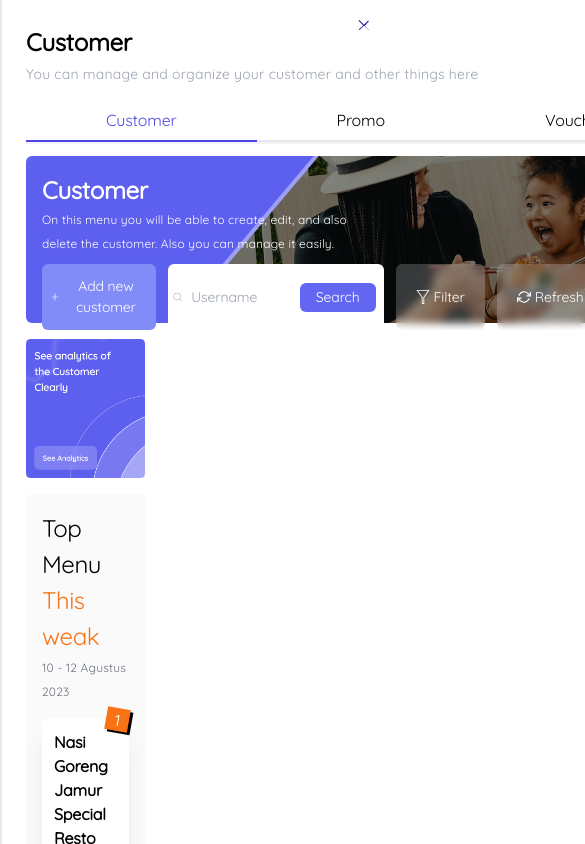
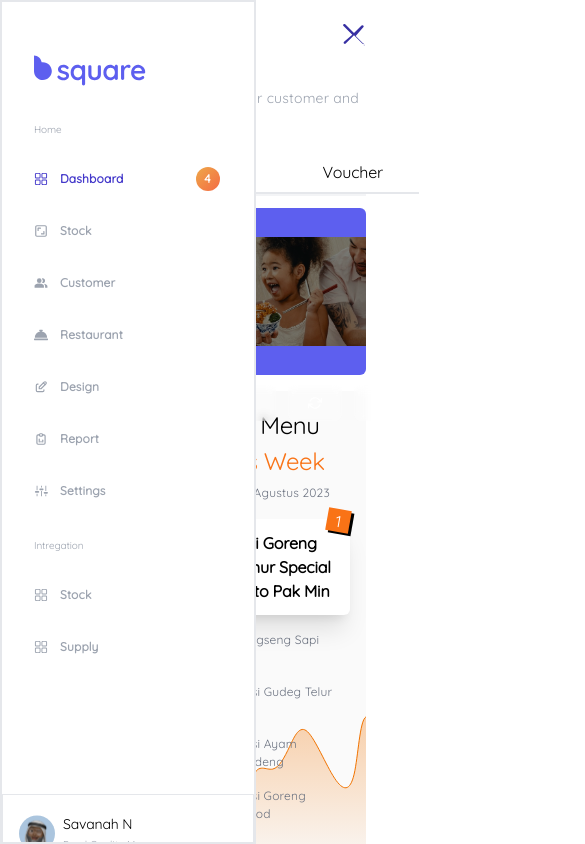
Before and after one commit to BudAzimbud/Dashboard-Beauty-Next, a Next.js app: page / in a window 390 px wide. Both pictures are taken after a click on the button 362 px from the left and 28 px from the top of the page. Shown: the top 844 px of the page, 585 px wide, since content can reach past the window. Built offline with nearby package versions, Linux system fonts and the light colour scheme.

Commit message:
fix responsive

```diff
--- a/src/components/Layout/MenuList.js
+++ b/src/components/Layout/MenuList.js
@@ -45,7 +45,7 @@ function MenuList() {
     );
   };
   return (
-    <nav className="text-gray-400 mt-10 py-2.5 px-8  overflow-y-scroll">
+    <nav className="text-gray-400 mt-10 py-2.5 px-8 h-[80%]  overflow-y-scroll">
       <Image src={Logo} alt="logo" />
       {submenu({
         menus: [
--- a/src/components/Layout/index.js
+++ b/src/components/Layout/index.js
@@ -1,41 +1,49 @@
-import React from 'react'
-import MenuList from './MenuList'
-import Image from 'next/image'
-import UserImage from '../../asset/svg/UserImage.svg'
-import { HumbergerIcon } from '@/asset/config-icons'
+import React from "react";
+import MenuList from "./MenuList";
+import Image from "next/image";
+import UserImage from "../../asset/svg/UserImage.svg";
+import { HumbergerIcon } from "@/asset/config-icons";
 const Layout = ({ children }) => {
-  const [isSidebarOpen, setIsSidebarOpen] = React.useState(false)
+  const [isSidebarOpen, setIsSidebarOpen] = React.useState(false);
   const handleSidebarToggle = () => {
-    setIsSidebarOpen(!isSidebarOpen)
-  }
+    setIsSidebarOpen(!isSidebarOpen);
+  };
 
   return (
     <div className="flex min-h-screen">
       <aside
-        className={`${
-          isSidebarOpen ? 'block' : 'hidden'
-        } border border-1 w-[80%] sm:w-64 sm:block overflow-y-auto `}
+        className={`fixed bg-white overflow-x-auto border border-2 top-0 left-0   z-40  w-64 h-full transition-transform -translate-x-full ${
+          isSidebarOpen ? "translate-x-0" : "sm:translate-x-0"
+        } `}
       >
         <MenuList />
-        <div className=' px-4 pb-3 border border-b-0 bg-white flex flex-col  gap-2  '>
-          <div className='flex mt-4 gap-2 items-center'>
-            <Image src={UserImage} alt="user-image" className='w-[36px]' />
+        <div className="md:mt-0 mt-20 px-4 pb-3 border border-b-0  content-center ">
+          <div className="flex mt-4 gap-2 items-center w-full">
+            <Image src={UserImage} alt="user-image" className="w-[36px]" />
             <div>
-              <span className='font-medium text-[14px]'>Savanah N</span>
-              <p className='text-[10px] text-gray-400'>Food Quality Manager</p>
+              <span className="font-medium text-[14px]">Savanah N</span>
+              <p className="text-[10px] text-gray-400">Food Quality Manager</p>
             </div>
           </div>
-        <button className='bg-red-100 p-2 text-[12px] rounded-md text-red-700'>Logout</button>
+          <button className="bg-red-100 w-full mt-4 p-2 text-[12px] rounded-md text-red-700">
+            Logout
+          </button>
         </div>
       </aside>
-      <main className="flex-1">
-        <div className="sm:hidden">
+      <main className="sm:ml-64 w-full">
+        <div className="p-6 ">
+          <div className="sm:hidden flex justify-end">
             <button
               onClick={handleSidebarToggle}
-            className="text-indigo-800 rounded-full p-2 rounded-md absolute top-3 right-3 focus:outline-none"
+              className="text-indigo-800 rounded-full rounded-md focus:outline-none"
             >
               {isSidebarOpen ? (
-              <svg xmlns="http://www.w3.org/2000/svg" className="h-3 w-3" viewBox="0 0 20 20" fill="currentColor">
+                <svg
+                  xmlns="http://www.w3.org/2000/svg"
+                  className="h-6 w-6"
+                  viewBox="0 0 20 20"
+                  fill="currentColor"
+                >
                   <path
                     fillRule="evenodd"
                     d="M18.293 16.293a1 1 0 01-1.414 0L10 9.414l-6.879 6.88a1 1 0 01-1.414-1.415L8.586 8.999 1.293 1.706A1 1 0 112.707.293L10 7.586l6.293-6.293a1 1 0 111.414 1.415L11.414 9.999l6.879 6.879a1 1 0 010 1.415z"
@@ -43,14 +51,15 @@ const Layout = ({ children }) => {
                   />
                 </svg>
               ) : (
-              <HumbergerIcon />
+                <HumbergerIcon size={30} />
               )}
             </button>
           </div>
-        <div className="p-6">{children}</div>
+          {children}
+        </div>
       </main>
     </div>
-  )
-}
+  );
+};
 
-export default Layout
+export default Layout;
--- a/src/pages/index.js
+++ b/src/pages/index.js
@@ -1,5 +1,5 @@
 import Image from "next/image";
-import React from "react";
+import React, { useState } from "react";
 import {
   AddIcon,
   FilterIcon,
@@ -8,8 +8,12 @@ import {
   SearchIcon,
 } from "../asset/config-icons";
 import Analytic from "../asset/png/analytic.png";
-import Topmenu from "../asset/png/topmenu.png";
+import { useRouter } from "next/router";
 function index() {
+  const [tab, setTab] = useState(0);
+  const onChangeTab = (tab) => {
+    setTab(tab);
+  };
   return (
     <div>
       <div id="title-page">
@@ -22,25 +26,52 @@ function index() {
         id="submenu"
         className="w-full border border-0 border-b-2 border-gray-100 flex md:justify-end md:mt-[-10px] mt-5"
       >
-        <div className="px-[80px] pb-2 border-0 border-b-2 text-indigo-600 border-indigo-600">
+        <div
+          onClick={() => {
+            setTab(0);
+          }}
+          className={`md:px-[80px] px-[10.5%] pb-2 border-0 border-b-2 ${
+            tab === 0 ? "text-indigo-600 border-indigo-600" : ""
+          }`}
+        >
           Customer
         </div>
-        <div className="px-[80px] pb-2 border-0 border-b-2 ">Promo</div>
-        <div className="px-[80px] pb-2 border-0 border-b-2 ">Voucher</div>
+        <div
+          onClick={() => {
+            setTab(1);
+          }}
+          className={`md:px-[80px] px-[10.5%] pb-2 border-0 border-b-2 ${
+            tab === 1 ? "text-indigo-600 border-indigo-600" : ""
+          }`}
+        >
+          Promo
+        </div>
+        <div
+          onClick={() => setTab(2)}
+          className={`md:px-[80px] px-[10.5%] pb-2 border-0 border-b-2 ${
+            tab === 2 ? "text-indigo-600 border-indigo-600" : ""
+          }`}
+        >
+          Voucher
+        </div>
       </div>
       <div class="grid grid-cols-5 mt-3 gap-4">
         <div className="md:col-span-4 col-span-5">
           <div className="cover-customer p-4">
+            <div>
               <h1 className="font-bold text-[24px] text-white">Customer</h1>
               <p className="w-[50%] text-white text-[12px]">
-              On this menu you will be able to create, edit, and also delete the
-              customer. Also you can manage it easily.
+                On this menu you will be able to create, edit, and also delete
+                the customer. Also you can manage it easily.
               </p>
-            <div className="mt-2 flex gap-3 text-[14px]">
-              <button className="flex bg-indigo-400 text-white p-2 py-3 gap-1 rounded-md items-center">
-                <AddIcon /> Add new customer
+            </div>
+
+            <div className="mt-1 flex gap-3 text-[14px]">
+              <button className="flex bg-indigo-400 text-white p-2 md:py-3 md:gap-1 rounded-md items-center focus:ring-2 focus:ring-white focus:ring-opacity-50">
+                <AddIcon />
+                <span className="md:block hidden">Add new customer</span>
               </button>
-              <div className="flex gap-2 rounded-md items-center w-[48%] bg-white">
+              <div className="flex gap-2 py-1 rounded-md items-center w-[48%] bg-white">
                 <SearchIcon className="text-gray-400 ps-1" size={28} />
                 <input
                   type="text"
@@ -51,24 +82,25 @@ function index() {
                   Search
                 </button>
               </div>
-              <button class="flex items-center gap-1 bg-white backdrop-filter p-1 px-5 rounded-md backdrop-blur-sm bg-opacity-20 text-white hover:bg-opacity-10 focus:outline-none focus:ring-2 focus:ring-purple-600 focus:ring-opacity-50">
+              <button class="flex items-center gap-1 bg-white backdrop-filter p-1 px-5 rounded-md backdrop-blur-sm bg-opacity-20 text-white hover:bg-opacity-10 focus:outline-none focus:ring-2 focus:ring-white focus:ring-opacity-50">
                 <FilterIcon color="white" />
-                Filter
+                <span className="md:block hidden">Filter</span>
               </button>
-              <button class="flex items-center gap-1 bg-white backdrop-filter p-1 px-5 rounded-md backdrop-blur-sm bg-opacity-20 text-white hover:bg-opacity-10 focus:outline-none focus:ring-2 focus:ring-purple-600 focus:ring-opacity-50">
+              <button class="flex items-center gap-1 bg-white backdrop-filter p-1 px-5 rounded-md backdrop-blur-sm bg-opacity-20 text-white hover:bg-opacity-10 focus:outline-none focus:ring-2 focus:ring-white focus:ring-opacity-50">
                 <RefreshIcon />
-                Refresh
+                <span className="md:block hidden">Refresh</span>
               </button>
-              <button class="bg-white backdrop-filter p-1 px-5 rounded-md backdrop-blur-sm bg-opacity-20 text-white hover:bg-opacity-10 focus:outline-none focus:ring-2 focus:ring-purple-600 focus:ring-opacity-50">
+              <button class="bg-white backdrop-filter p-1 px-5 rounded-md backdrop-blur-sm bg-opacity-20 text-white hover:bg-opacity-10 focus:outline-none focus:ring-2 focus:ring-white focus:ring-opacity-50">
                 <PrintIcon />
               </button>
             </div>
           </div>
         </div>
-        <div className="col-span-1">
+        <div className="md:col-span-1 col-span-5">
+          <div className="grid md:grid-cols-1 grid-cols-2 gap-2 ">
             <Image src={Analytic} alt="analytic" />
             <div
-            className="h-[530px] p-4 overflow-y-auto mt-4 rounded-md bg-no-repeat bg-auto bg-bottom"
+              className="h-[530px] p-4 overflow-y-auto  rounded-md bg-no-repeat bg-auto bg-bottom"
               style={{
                 backgroundColor: "#FAFAFA",
                 backgroundImage: "url(/image/graphic.svg)",
@@ -78,7 +110,7 @@ function index() {
                 Top Menu
               </h2>
               <h2 className="text-orange-500 text-[24px] text-medium tracking-[-0.02em]">
-              This weak
+                This Week
               </h2>
               <span className="text-[12px] tracking-[0.015em] text-gray-500">
                 10 - 12 Agustus 2023
@@ -112,6 +144,7 @@ function index() {
           </div>
         </div>
       </div>
+    </div>
   );
 }
 
```
Also changed, not shown: src/asset/png/topmenu.png (deleted). Lines whose indentation alone changed are shown as unchanged.
